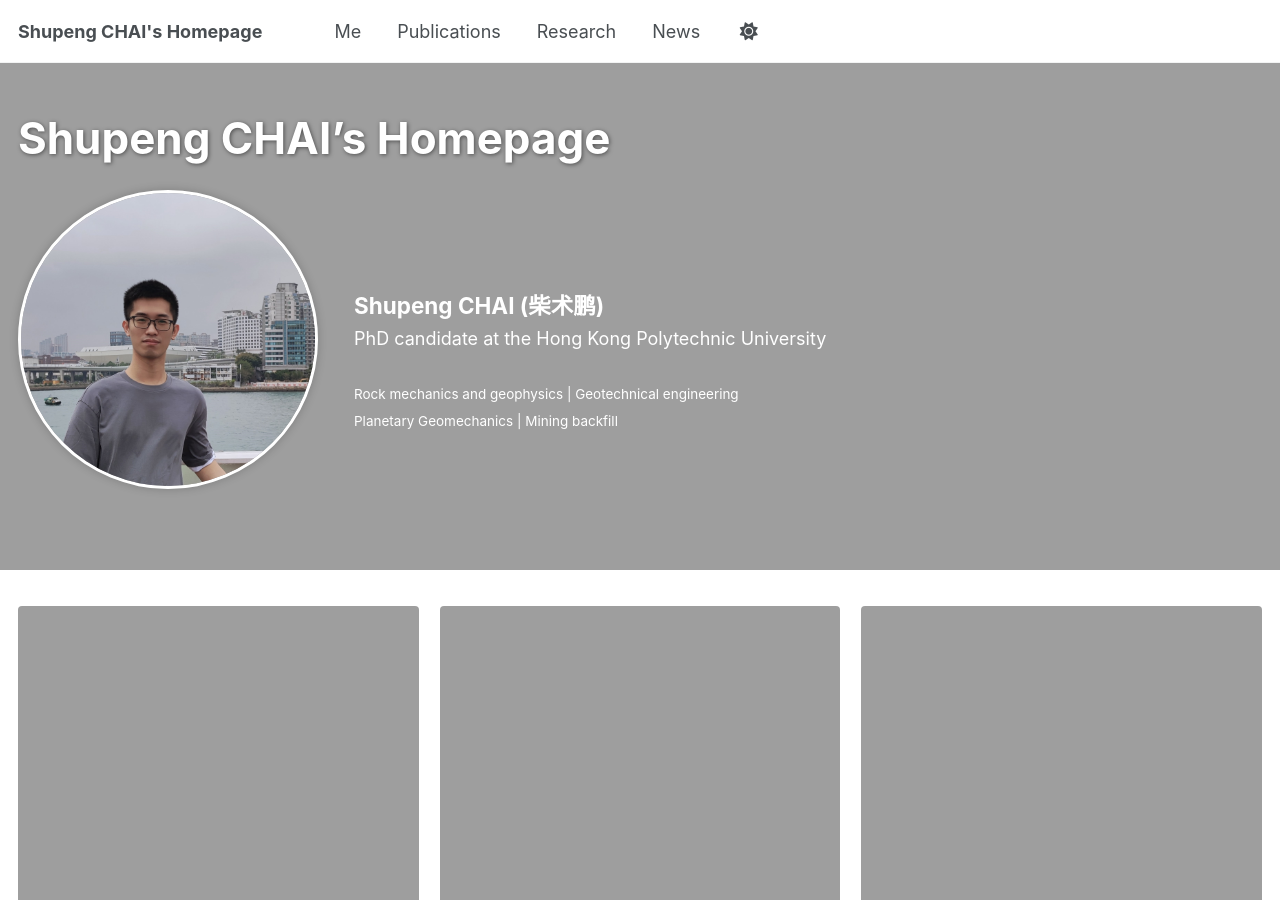
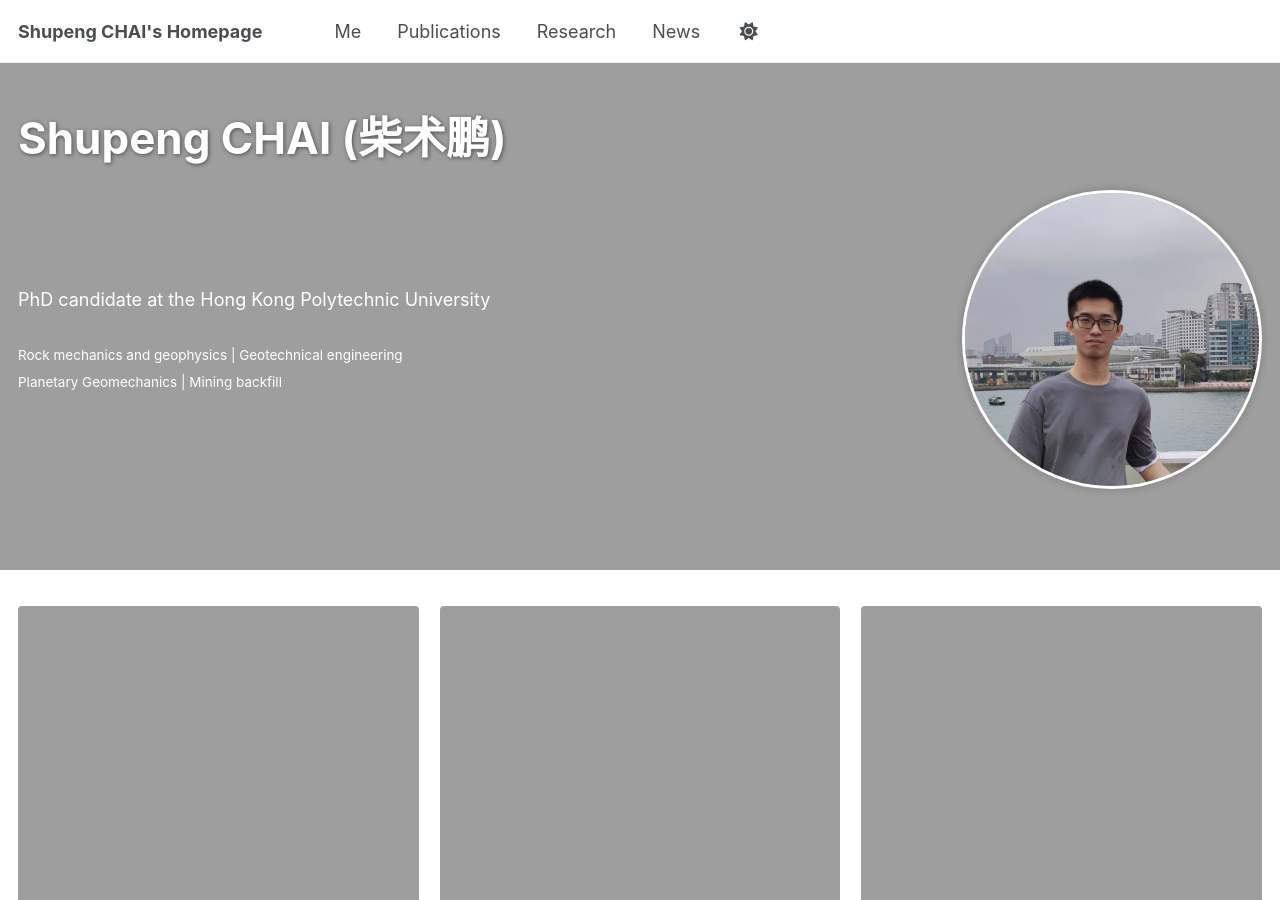
Before and after one commit to spchai/spchai.github.io, a Jekyll site: the page built from _pages/about.md, in a window 1280 px wide and 900 px high. Built offline with Jekyll 4.4.1, drawn with Linux system fonts in a browser that asks for light colours; some web fonts are replaced.

Commit message:
Update about.md

```diff
--- a/_pages/about.md
+++ b/_pages/about.md
@@ -13,17 +14,15 @@
       url: "/docs/quick-start-guide/"
 excerpt: >
   <div class="profile-columns">
-    <div class="profile-image">
-      <img src="/images/Shupeng.jpg" alt="Shupeng CHAI" style="max-width: 300px; border-radius: 50%;" >
-    </div>
     <div class="profile-content">
-      <h2 class="archive__item-title" itemprop="headline">
-        Shupeng CHAI (柴术鹏)
-      </h2>
+
       PhD candidate at the Hong Kong Polytechnic University<br />
       <br />
       <small>Rock mechanics and geophysics | Geotechnical engineering </small> <br />
       <small>Planetary Geomechanics | Mining backfill </small>
+    </div>
+    <div class="profile-image">
+      <img src="/images/Shupeng.jpg" alt="Shupeng CHAI" style="max-width: 300px; border-radius: 50%;" >
     </div>
   </div>
 
```
Also changed, not shown: other parts of _pages/about.md (+1 -0 lines).
